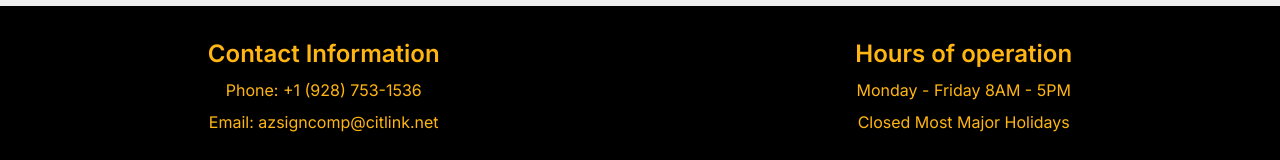
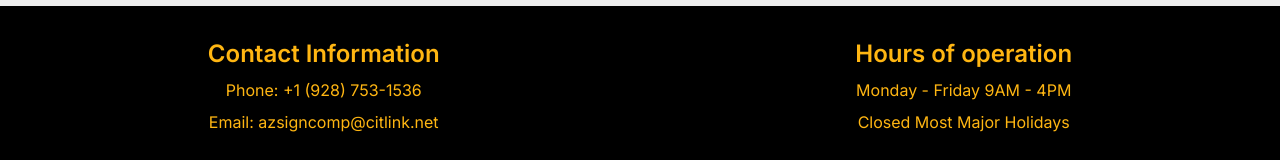
Before and after one commit to anthonylouismorton/arizonasigncompany, a Next.js app: page /Contact in a window 1280 px wide. Shown: the part 1378-1538 px from the top of the page. Built offline with nearby package versions, Linux system fonts and the light colour scheme.

Commit message:
created a site map to help with Google search indexing. Created layout for contact page, so I could add meta data to help with Google searches.

```diff
--- a/app/Contact/Footer.js
+++ b/app/Contact/Footer.js
@@ -14,7 +14,7 @@ export default function Footer() {
       <div className="text-center px-4">
         <h2 className="text-2xl font-semibold">Hours of operation</h2>
         <p className="py-2">
-          Monday - Friday 8AM - 5PM
+          Monday - Friday 9AM - 4PM
         </p>
         <p>
           Closed Most Major Holidays
--- /dev/null
+++ b/app/Contact/layout.js
@@ -0,0 +1,15 @@
+import React from "react";
+
+export const metadata = {
+  title: 'Contact',
+  description: 'Contact Us',
+  keywords: 'contact, contact us, email, phone, hours of operation'
+}
+
+export default function ContactLayout({ children }) {
+  return (
+      <section>
+        {children}
+      </section>
+  )
+}
--- a/app/Contact/page.js
+++ b/app/Contact/page.js
@@ -10,11 +10,10 @@ export default function Contact() {
       <Image
         src="/railroadParkCopyResize.jpg"
         alt="RailroadPark"
-        layout="responsive"
-        objectFit="contain"
         width={1920}
         height={1268}
         className="max-w-full"
+        priority={true}
       />
       <ContactForm />
       <Footer />
--- a/app/api/hello/route.js
+++ /dev/null
@@ -1,5 +0,0 @@
-import { NextResponse } from "next/server";
-
-export async function GET(){
-  return NextResponse.json('hi')
-}
--- a/app/layout.jsx
+++ b/app/layout.jsx
@@ -7,7 +7,7 @@ const inter = Inter({ subsets: ['latin'] })
 export const metadata = {
   title: 'Arizona Sign Company',
   description: 'Sign Manufacturing and Crane Service',
-  keywords: 'signs, led boards, outdoor billboards, crane service, Arizona Sign Company, Arizona Sign Co'
+  keywords: 'crane service, Arizona Sign Company, Arizona Sign Co, signs, led boards, outdoor billboards'
 }
 
 export default function RootLayout({ children }) {
```
Also changed, not shown: 1 other file (tests, documents, lock files or other folders).
